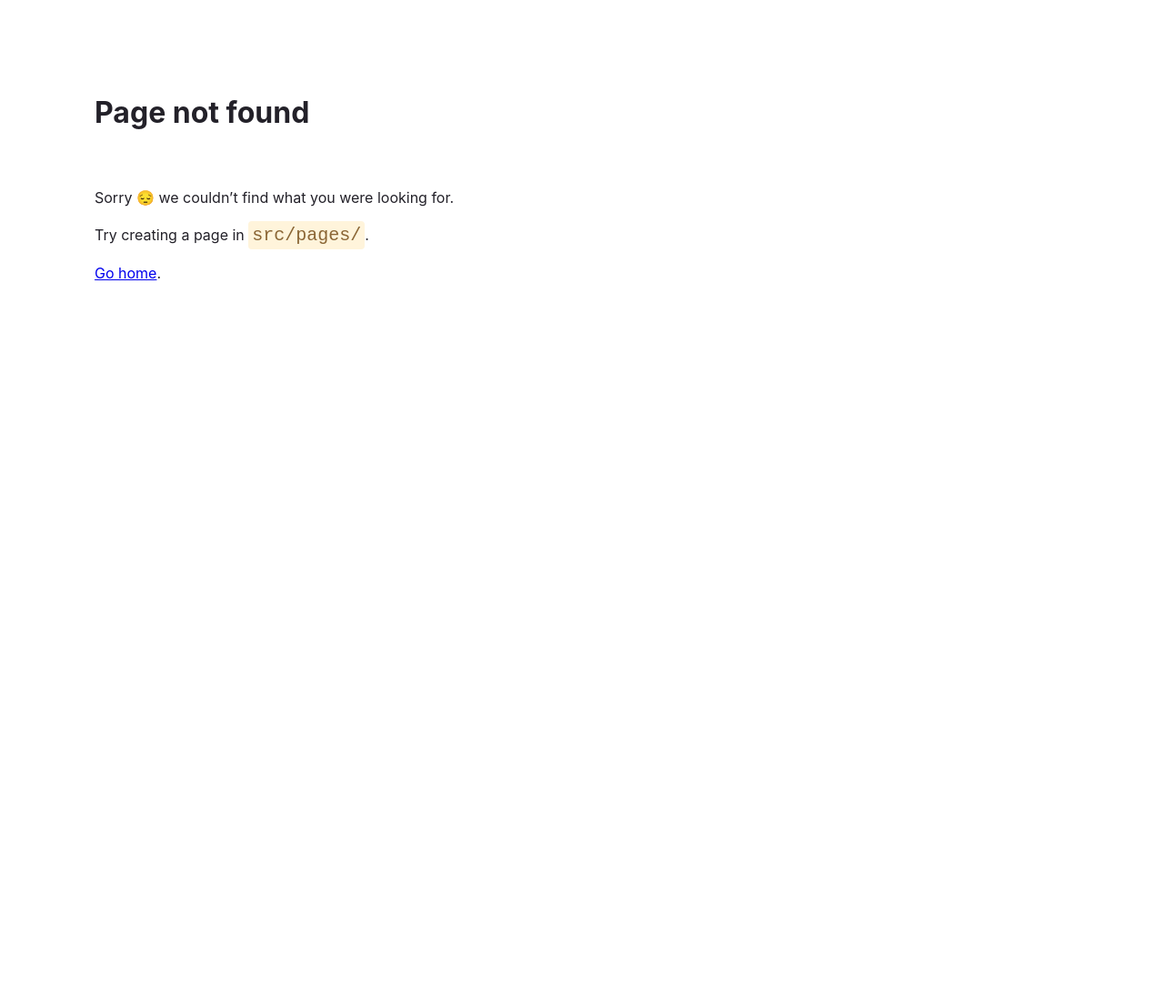
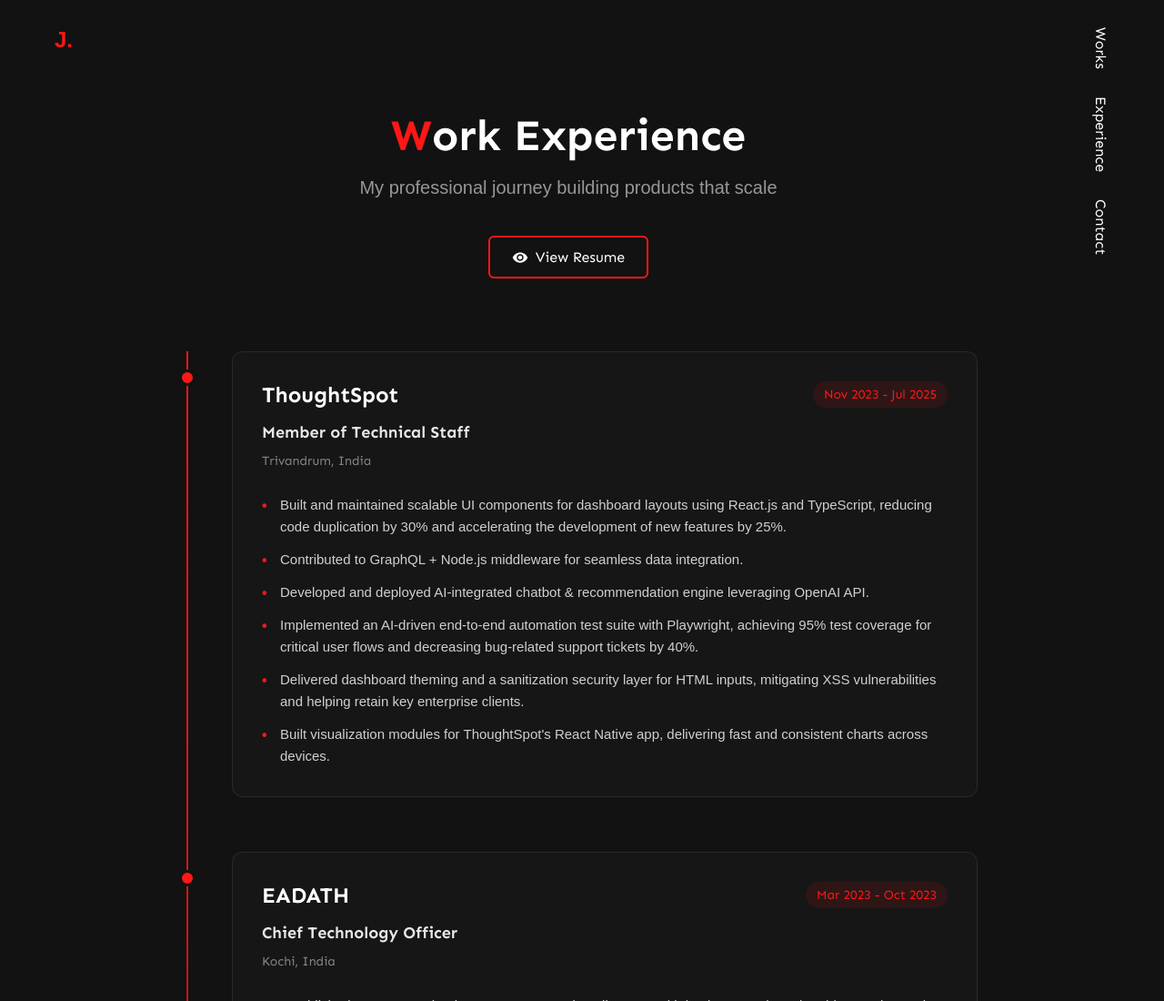
Before and after one commit to jojimw/jojimw.github.io, a Gatsby site: page /experience in a window 1280 px wide. Before the commit this address had no page. Shown: the top 1100 px of the page at 91% size. Before the commit the page ends 800 px from the top, so only its background shows below. Built offline with nearby package versions, Linux system fonts and the light colour scheme; Gatsby itself is replaced by a stand-in of ours; a web font is replaced by a local one.

Commit message:
feat: add work experience

```diff
--- /dev/null
+++ b/src/pages/components/modal.js
@@ -0,0 +1,62 @@
+import React, { useEffect } from 'react';
+import './modal.scss';
+
+const Modal = ({ isOpen, onClose, children }) => {
+    useEffect(() => {
+        const handleEscape = (event) => {
+            if (event.key === 'Escape') {
+                onClose();
+            }
+        };
+
+        const handleBodyScroll = () => {
+            if (isOpen) {
+                document.body.style.overflow = 'hidden';
+            } else {
+                document.body.style.overflow = 'auto';
+            }
+        };
+
+        if (isOpen) {
+            document.addEventListener('keydown', handleEscape);
+            handleBodyScroll();
+        }
+
+        return () => {
+            document.removeEventListener('keydown', handleEscape);
+            document.body.style.overflow = 'auto';
+        };
+    }, [isOpen, onClose]);
+
+    const handleBackdropClick = (event) => {
+        if (event.target === event.currentTarget) {
+            onClose();
+        }
+    };
+
+    const handleKeyDown = (event) => {
+        if (event.key === 'Enter' || event.key === ' ') {
+            event.preventDefault();
+            onClose();
+        }
+    };
+
+    if (!isOpen) return null;
+
+    return (
+        <div
+            className="modal-overlay"
+            onClick={handleBackdropClick}
+            onKeyDown={handleKeyDown}
+            role="dialog"
+            aria-modal="true"
+            tabIndex={-1}
+        >
+            <div className="modal-content" role="document">
+                {children}
+            </div>
+        </div>
+    );
+};
+
+export default Modal;
--- /dev/null
+++ b/src/pages/components/modal.scss
@@ -0,0 +1,138 @@
+@import "../style/app.scss";
+
+.modal-overlay {
+    position: fixed;
+    top: 0;
+    left: 0;
+    right: 0;
+    bottom: 0;
+    background-color: rgba(0, 0, 0, 0.85);
+    display: flex;
+    justify-content: center;
+    align-items: center;
+    z-index: 1000;
+    padding: 20px;
+    backdrop-filter: blur(3px);
+    animation: fadeIn 0.3s ease-out;
+
+    @keyframes fadeIn {
+        from {
+            opacity: 0;
+            backdrop-filter: blur(0px);
+        }
+        to {
+            opacity: 1;
+            backdrop-filter: blur(3px);
+        }
+    }
+}
+
+.modal-content {
+    background-color: $black;
+    border: 1px solid rgba(255, 255, 255, 0.1);
+    border-radius: 8px;
+    max-width: 95vw;
+    max-height: 95vh;
+    width: 900px;
+    position: relative;
+    animation: slideIn 0.3s ease-out;
+    box-shadow: 0 20px 60px rgba(0, 0, 0, 0.5);
+
+    @keyframes slideIn {
+        from {
+            transform: scale(0.9) translateY(20px);
+            opacity: 0;
+        }
+        to {
+            transform: scale(1) translateY(0);
+            opacity: 1;
+        }
+    }
+
+    @media (max-width: $media-md) {
+        width: 100%;
+        max-width: 100vw;
+        height: 100vh;
+        max-height: 100vh;
+        border-radius: 0;
+        animation: slideInMobile 0.3s ease-out;
+
+        @keyframes slideInMobile {
+            from {
+                transform: translateY(100%);
+            }
+            to {
+                transform: translateY(0);
+            }
+        }
+    }
+}
+
+.resume-viewer {
+    .resume-header {
+        display: flex;
+        justify-content: space-between;
+        align-items: center;
+        padding: 20px 24px;
+        border-bottom: 1px solid rgba(255, 255, 255, 0.1);
+
+        h3 {
+            color: $white;
+            font-size: 20px;
+            font-weight: $semi-bold;
+            margin: 0;
+        }
+
+        .header-actions {
+            display: flex;
+            align-items: center;
+            gap: 8px;
+        }
+
+        .download-btn,
+        .close-btn {
+            background: none;
+            border: none;
+            color: $white;
+            cursor: pointer;
+            padding: 8px;
+            border-radius: 4px;
+            transition: all 0.2s ease;
+            display: flex;
+            align-items: center;
+            justify-content: center;
+            text-decoration: none;
+
+            svg {
+                width: 20px;
+                height: 20px;
+            }
+
+            &:hover {
+                background-color: rgba(255, 255, 255, 0.1);
+                color: $red;
+            }
+        }
+
+        .download-btn {
+            &:hover {
+                color: #00ff88;
+            }
+        }
+    }
+
+    .pdf-container {
+        padding: 0;
+
+        iframe {
+            width: 100%;
+            min-height: 600px;
+            border: none;
+            display: block;
+
+            @media (max-width: $media-md) {
+                min-height: calc(100vh - 80px);
+            }
+        }
+    }
+}
--- a/src/pages/components/navbar.js
+++ b/src/pages/components/navbar.js
@@ -15,6 +15,9 @@
                         <Link to="/work" className="menu__list__link">Works</Link>
                     </li>
                     <li className="menu__list">
+                        <Link to="/experience" className="menu__list__link">Experience</Link>
+                    </li>
+                    <li className="menu__list">
                         <Link to="/contact" className="menu__list__link">Contact</Link>
                     </li>
                 </ul>
--- /dev/null
+++ b/src/pages/experience.js
@@ -0,0 +1,179 @@
+import React, { useState } from "react";
+import "./style/experience.scss";
+
+import Navbar from './components/navbar';
+import Footer from './components/footer/footer';
+import Modal from './components/modal';
+import { Helmet } from "react-helmet";
+
+const workExperience = [
+  {
+    "id": 1,
+    "company": "ThoughtSpot",
+    "position": "Member of Technical Staff",
+    "duration": "Nov 2023 - Jul 2025",
+    "location": "Trivandrum, India",
+    "current": false,
+    "responsibilities": [
+      "Built and maintained scalable UI components for dashboard layouts using React.js and TypeScript, reducing code duplication by 30% and accelerating the development of new features by 25%.",
+      "Contributed to GraphQL + Node.js middleware for seamless data integration.",
+      "Developed and deployed AI-integrated chatbot & recommendation engine leveraging OpenAI API.",
+      "Implemented an AI-driven end-to-end automation test suite with Playwright, achieving 95% test coverage for critical user flows and decreasing bug-related support tickets by 40%.",
+      "Delivered dashboard theming and a sanitization security layer for HTML inputs, mitigating XSS vulnerabilities and helping retain key enterprise clients.",
+      "Built visualization modules for ThoughtSpot's React Native app, delivering fast and consistent charts across devices."
+    ]
+  },
+  {
+    "id": 2,
+    "company": "EADATH",
+    "position": "Chief Technology Officer",
+    "duration": "Mar 2023 - Oct 2023",
+    "location": "Kochi, India",
+    "current": false,
+    "responsibilities": [
+      "Established company technology strategy, ensuring alignment with business goals and rapid execution cycles.",
+      "Translated non-technical stakeholder discussions into product requirements, leading to high-fidelity prototypes within 2 months.",
+      "Oversaw the development, implementation, documentation, and maintenance of technical infrastructure.",
+      "Utilized Next.js in TypeScript for frontend and Nest.js with a PostgreSQL backend, orchestrated CI/CD pipelines using AWS services, reducing deployment time by 30% and AWS Amplify for rapid frontend deployments."
+    ]
+  },
+  {
+    "id": 3,
+    "company": "KeyValue Software Systems",
+    "position": "Associate Technical Lead",
+    "duration": "Jul 2020 - Feb 2023",
+    "location": "Kochi, India",
+    "current": false,
+    "responsibilities": [
+      "Developed and released a native app in React Native in 2 months, achieving 1 million+ installs on the Play Store, utilized AWS Lambda and S3 for scalable backend data processing.",
+      "Designed and delivered three web applications from scratch using Next.js, TypeScript, Redux Toolkit, Apollo GraphQL, and Tailwind CSS.",
+      "Led a frontend team of 10 engineers, effectively managing project timelines with Agile, resolving blockers at a 90% JIRA success rate."
+    ]
+  },
+  {
+    "id": 4,
+    "company": "Delightree",
+    "position": "Full Stack Engineer",
+    "duration": "Aug 2019 - Jun 2020",
+    "location": "Bangalore, India",
+    "current": false,
+    "responsibilities": [
+      "Designed key features in Delightree web-app using React.js and Apollo GraphQL.",
+      "Implemented SOP-to-Todo-list converter in Delightree web-app, reducing task creation time by 30% and boosting user engagement with standardized operating procedures.",
+      "Redesigned the web-app for native use in React Native and contributed to backend enhancements using Node.js, GraphQL, and MongoDB.",
+      "Automated backend server deployments, increasing development and testing efficiency by 50%."
+    ]
+  },
+  {
+    "id": 5,
+    "company": "Sieve",
+    "position": "Frontend Developer",
+    "duration": "Jul 2018 - Jul 2019",
+    "location": "Kochi, India",
+    "current": false,
+    "responsibilities": [
+      "Built a React.js web application to manage freelancer workflows, including custom websites, client onboarding, scheduling, invoicing, and payment routing.",
+      "Migrated custom website to server-side rendering powered by Node.js, reducing initial load time by 40%."
+    ]
+  }
+];
+
+const Experience = () => {
+    const [isModalOpen, setIsModalOpen] = useState(false);
+
+    const openModal = () => setIsModalOpen(true);
+    const closeModal = () => setIsModalOpen(false);
+
+    return (
+        <div className="sitebody">
+            <Helmet>
+                <title>Work Experience</title>
+                <link rel="canonical" href="https://jojimathew.xyz/experience/" />
+                <meta name="description" content="Professional work experience and career journey." />
+            </Helmet>
+            <Navbar />
+
+            <section className="experience-section">
+                <div className="site-container">
+                    <div className="experience-header">
+                        <h1 className="section-title"><span>W</span>ork Experience</h1>
+                        <p className="section-subtitle">My professional journey building products that scale</p>
+                        <button onClick={openModal} className="resume-btn">
+                            <svg className="resume-icon" viewBox="0 0 24 24" fill="none" xmlns="http://www.w3.org/2000/svg">
+                                <path d="M12 4.5C7 4.5 2.73 7.61 1 12c1.73 4.39 6 7.5 11 7.5s9.27-3.11 11-7.5c-1.73-4.39-6-7.5-11-7.5zM12 17c-2.76 0-5-2.24-5-5s2.24-5 5-5 5 2.24 5 5-2.24 5-5 5zm0-8c-1.66 0-3 1.34-3 3s1.34 3 3 3 3-1.34 3-3-1.34-3-3-3z" fill="currentColor"/>
+                            </svg>
+                            <span>View Resume</span>
+                        </button>
+                    </div>
+
+                    <div className="timeline">
+                        {workExperience.map((experience) => (
+                            <div key={experience.id} className="timeline-item">
+                                <div className="timeline-marker"></div>
+                                <div className="timeline-content">
+                                    <div className="experience-card">
+                                        <div className="card-header">
+                                            <h3 className="company-name">{experience.company}</h3>
+                                            <span className="duration">{experience.duration}</span>
+                                        </div>
+                                        <div className="card-details">
+                                            <h4 className="position">{experience.position}</h4>
+                                            <p className="location">{experience.location}</p>
+                                        </div>
+                                        <div className="responsibilities">
+                                            <ul>
+                                                {experience.responsibilities.map((responsibility, index) => (
+                                                    <li key={index}>{responsibility}</li>
+                                                ))}
+                                            </ul>
+                                        </div>
+                                    </div>
+                                </div>
+                            </div>
+                        ))}
+                    </div>
+                </div>
+            </section>
+
+            <Modal isOpen={isModalOpen} onClose={closeModal}>
+                <div className="resume-viewer">
+                    <div className="resume-header">
+                        <h3>Resume - Joji Mathew</h3>
+                        <div className="header-actions">
+                            <a
+                                href="https://drive.google.com/uc?export=download&id=1NdA4kSS5AWDOAq-OYxHRVYXvb9nGgNhl"
+                                download="Joji_Mathew_Resume.pdf"
+                                className="download-btn"
+                                aria-label="Download resume as PDF"
+                                title="Download Resume"
+                            >
+                                <svg viewBox="0 0 24 24" fill="none" xmlns="http://www.w3.org/2000/svg">
+                                    <path d="M21 15v4a2 2 0 0 1-2 2H5a2 2 0 0 1-2-2v-4M7 10l5 5 5-5M12 15V3" stroke="currentColor" strokeWidth="2" strokeLinecap="round" strokeLinejoin="round"/>
+                                </svg>
+                            </a>
+                            <button onClick={closeModal} className="close-btn" aria-label="Close resume viewer">
+                                <svg viewBox="0 0 24 24" fill="none" xmlns="http://www.w3.org/2000/svg">
+                                    <path d="M18 6L6 18M6 6l12 12" stroke="currentColor" strokeWidth="2" strokeLinecap="round" strokeLinejoin="round"/>
+                                </svg>
+                            </button>
+                        </div>
+                    </div>
+                    <div className="pdf-container">
+                        <iframe
+                            src="https://drive.google.com/file/d/1NdA4kSS5AWDOAq-OYxHRVYXvb9nGgNhl/preview"
+                            width="100%"
+                            height="600px"
+                            title="Joji Mathew Resume"
+                            loading="lazy"
+                            style={{ border: 'none' }}
+                        />
+                    </div>
+                </div>
+            </Modal>
+
+            <Footer />
+        </div>
+    )
+}
+
+export default Experience
--- /dev/null
+++ b/src/pages/style/experience.scss
@@ -0,0 +1,324 @@
+@import "./app.scss";
+
+.experience-section {
+    padding: 120px 0 80px 0;
+
+    @media (max-width: $media-md) {
+        padding: 100px 0 60px 0;
+    }
+
+    @media (max-width: $media-xs) {
+        padding: 80px 0 40px 0;
+    }
+}
+
+.experience-header {
+    text-align: center;
+    margin-bottom: 80px;
+    position: relative;
+
+    @media (max-width: $media-md) {
+        margin-bottom: 60px;
+    }
+
+    .section-title {
+        font-size: 48px;
+        font-weight: $bold;
+        color: $white;
+        margin-bottom: 16px;
+        font-family: $font-1;
+
+        span {
+            color: $red;
+        }
+
+        @media (max-width: $media-lg) {
+            font-size: 42px;
+        }
+
+        @media (max-width: $media-md) {
+            font-size: 36px;
+        }
+
+        @media (max-width: $media-xs) {
+            font-size: 28px;
+        }
+    }
+
+    .section-subtitle {
+        font-size: 20px;
+        color: rgba(255, 255, 255, 0.7);
+        margin-bottom: 40px;
+        font-family: $font-2;
+        font-weight: $regular;
+
+        @media (max-width: $media-md) {
+            font-size: 18px;
+            margin-bottom: 30px;
+        }
+
+        @media (max-width: $media-xs) {
+            font-size: 16px;
+        }
+    }
+
+    .resume-btn {
+        background: transparent;
+        border: 2px solid $red;
+        color: $white;
+        padding: 12px 24px;
+        border-radius: 6px;
+        cursor: pointer;
+        display: inline-flex;
+        align-items: center;
+        gap: 8px;
+        font-size: 16px;
+        font-weight: $medium;
+        transition: all 0.3s ease;
+        position: relative;
+        overflow: hidden;
+
+        .resume-icon {
+            width: 18px;
+            height: 18px;
+            transition: transform 0.3s ease;
+        }
+
+        &::before {
+            content: "";
+            position: absolute;
+            top: 0;
+            left: -100%;
+            width: 100%;
+            height: 100%;
+            background: $red;
+            transition: left 0.3s ease;
+            z-index: 1;
+        }
+
+        span {
+            position: relative;
+            z-index: 2;
+        }
+
+        .resume-icon {
+            position: relative;
+            z-index: 2;
+        }
+
+        &:hover {
+            color: $white;
+            transform: translateY(-2px);
+
+            &::before {
+                left: 0;
+            }
+
+            .resume-icon {
+                transform: scale(1.1);
+            }
+        }
+
+        @media (max-width: $media-xs) {
+            padding: 10px 20px;
+            font-size: 14px;
+        }
+    }
+}
+
+.timeline {
+    position: relative;
+    max-width: 900px;
+    margin: 0 auto;
+
+    &::before {
+        content: "";
+        position: absolute;
+        left: 30px;
+        top: 0;
+        bottom: 0;
+        width: 2px;
+        background: linear-gradient(to bottom, $red, rgba(255, 23, 23, 0.3));
+
+        @media (max-width: $media-xs) {
+            left: 20px;
+        }
+    }
+}
+
+.timeline-item {
+    position: relative;
+    margin-bottom: 60px;
+    padding-left: 80px;
+
+    @media (max-width: $media-md) {
+        margin-bottom: 50px;
+        padding-left: 70px;
+    }
+
+    @media (max-width: $media-xs) {
+        padding-left: 60px;
+        margin-bottom: 40px;
+    }
+
+    &:last-child {
+        margin-bottom: 0;
+    }
+}
+
+.timeline-marker {
+    position: absolute;
+    left: 22px;
+    top: 20px;
+    width: 18px;
+    height: 18px;
+    background: $red;
+    border-radius: 50%;
+    border: 3px solid $black;
+    z-index: 2;
+
+    @media (max-width: $media-xs) {
+        left: 13px;
+        width: 16px;
+        height: 16px;
+    }
+}
+
+.timeline-content {
+    position: relative;
+}
+
+.experience-card {
+    background: rgba(255, 255, 255, 0.02);
+    border: 1px solid rgba(255, 255, 255, 0.08);
+    border-radius: 12px;
+    padding: 32px;
+    transition: all 0.3s ease;
+    position: relative;
+
+    @media (max-width: $media-md) {
+        padding: 24px;
+    }
+
+    @media (max-width: $media-xs) {
+        padding: 20px;
+    }
+
+    &:hover {
+        background: rgba(255, 255, 255, 0.05);
+        border-color: rgba(255, 23, 23, 0.3);
+        transform: translateY(-2px);
+        box-shadow: 0 8px 30px rgba(255, 23, 23, 0.1);
+    }
+}
+
+.card-header {
+    display: flex;
+    justify-content: space-between;
+    align-items: flex-start;
+    margin-bottom: 16px;
+    flex-wrap: wrap;
+    gap: 12px;
+
+    .company-name {
+        font-size: 24px;
+        font-weight: $bold;
+        color: $white;
+        margin: 0;
+        font-family: $font-1;
+
+        @media (max-width: $media-md) {
+            font-size: 22px;
+        }
+
+        @media (max-width: $media-xs) {
+            font-size: 20px;
+        }
+    }
+
+    .duration {
+        font-size: 14px;
+        color: $red;
+        font-weight: $medium;
+        background: rgba(255, 23, 23, 0.1);
+        padding: 6px 12px;
+        border-radius: 20px;
+        white-space: nowrap;
+
+        @media (max-width: $media-xs) {
+            font-size: 12px;
+            padding: 4px 8px;
+        }
+    }
+}
+
+.card-details {
+    margin-bottom: 24px;
+
+    .position {
+        font-size: 18px;
+        font-weight: $semi-bold;
+        color: rgba(255, 255, 255, 0.9);
+        margin: 0 0 8px 0;
+        font-family: $font-1;
+
+        @media (max-width: $media-md) {
+            font-size: 17px;
+        }
+
+        @media (max-width: $media-xs) {
+            font-size: 16px;
+        }
+    }
+
+    .location {
+        font-size: 14px;
+        color: rgba(255, 255, 255, 0.6);
+        margin: 0;
+        font-weight: $regular;
+
+        @media (max-width: $media-xs) {
+            font-size: 13px;
+        }
+    }
+}
+
+.responsibilities {
+    ul {
+        list-style: none;
+        padding: 0;
+        margin: 0;
+
+        li {
+            position: relative;
+            padding-left: 20px;
+            margin-bottom: 12px;
+            color: rgba(255, 255, 255, 0.8);
+            line-height: 1.6;
+            font-size: 15px;
+            font-family: $font-2;
+
+            @media (max-width: $media-md) {
+                font-size: 14px;
+            }
+
+            @media (max-width: $media-xs) {
+                font-size: 13px;
+                line-height: 1.5;
+            }
+
+            &::before {
+                content: "•";
+                position: absolute;
+                left: 0;
+                color: $red;
+                font-weight: bold;
+                font-size: 16px;
+            }
+
+            &:last-child {
+                margin-bottom: 0;
+            }
+        }
+    }
+}
--- a/src/pages/style/work.scss
+++ b/src/pages/style/work.scss
@@ -55,12 +55,12 @@
       flex-direction: column;
       justify-content: center;
       min-height: 50vh;
-      padding-left: 30px;
+      padding-right: 30px;
       @media (max-width: $media-lg) {
-        padding-left: 0;
+        padding-right: 10px;
       }
       @media (max-width: $media-md) {
-        padding-left: 0;
+        padding-right: 0;
         min-height: auto;
         padding-top: 30px;
         min-height: auto;
--- a/src/pages/work.js
+++ b/src/pages/work.js
@@ -19,7 +19,7 @@
             </Helmet>
             <Navbar />
             <section className="works">
-                <div className="site-container">
+                <div className="container-2">
                     <article>
 
                         <div className="row">
@@ -112,7 +112,6 @@
                                     <div className="tech-stack">
                                         <TechTag tech="React Native" />
                                         <TechTag tech="GraphQL" />
-                                        <TechTag tech="AWS Lambda" />
                                         <TechTag tech="AWS S3" />
                                         <TechTag tech="Redux Toolkit" />
                                         <TechTag tech="TypeScript" />
@@ -150,6 +149,7 @@
                                         <TechTag tech="React.js" />
                                         <TechTag tech="Next.js" />
                                         <TechTag tech="TypeScript" />
+                                        <TechTag tech="Node.js" />
                                         <TechTag tech="Nest.js" />
                                         <TechTag tech="PostgreSQL" />
                                         <TechTag tech="AWS" />
```
